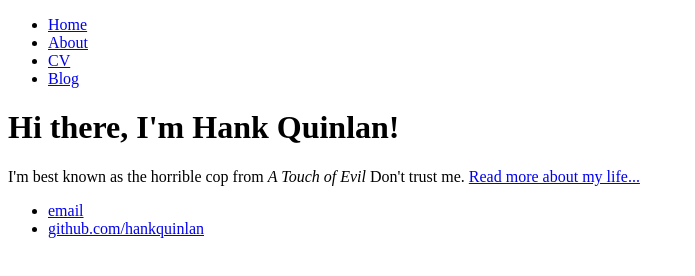
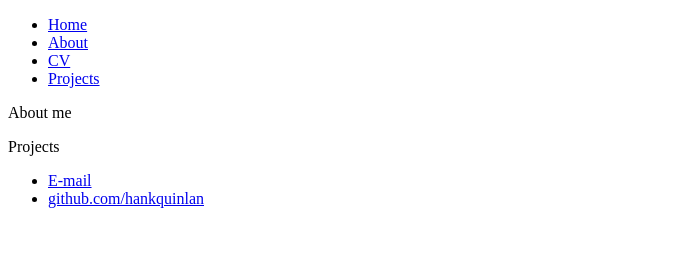
Before and after one commit to MarruhK/MarruhK.github.io, a plain HTML site: page index.html in a window 1280 px wide. Shown: the whole page, without its empty margins (0-695 px from the left). Drawn offline with Linux system fonts and the light colour scheme.

Commit message:
Update index.html
Made basic skeleton

```diff
--- a/index.html
+++ b/index.html
@@ -7,22 +7,29 @@
 	</head>
 	<body>
 		<nav>
-    		<ul>
-        		<li><a href="/">Home</a></li>
-	        	<li><a href="/about">About</a></li>
-        		<li><a href="/cv">CV</a></li>
-        		<li><a href="/blog">Blog</a></li>
-    		</ul>
+			<ul>
+				<li><a href="/">Home</a></li>
+				<li><a href="/about">About</a></li>
+				<li><a href="/cv">CV</a></li>
+				<li><a href="/blog">Projects</a></li>
+			</ul>
 		</nav>
-		<div class="container">
-    		<div class="blurb">
-        		<h1>Hi there, I'm Hank Quinlan!</h1>
-				<p>I'm best known as the horrible cop from <em>A Touch of Evil</em> Don't trust me. <a href="/about">Read more about my life...</a></p>
-    		</div><!-- /.blurb -->
-		</div><!-- /.container -->
+
+		<div>
+			<p> About me </p>
+		</div>
+
+
+		<div>
+			<p> Projects </p>
+		</div>
+
+
+
+
 		<footer>
     		<ul>
-        		<li><a href="mailto:hankquinlanhub@gmail.com">email</a></li>
+        		<li><a href="mailto:mo.hamza.khurram@gmail.com">E-mail</a></li>
         		<li><a href="https://github.com/hankquinlan">github.com/hankquinlan</a></li>
 			</ul>
 		</footer>
```
